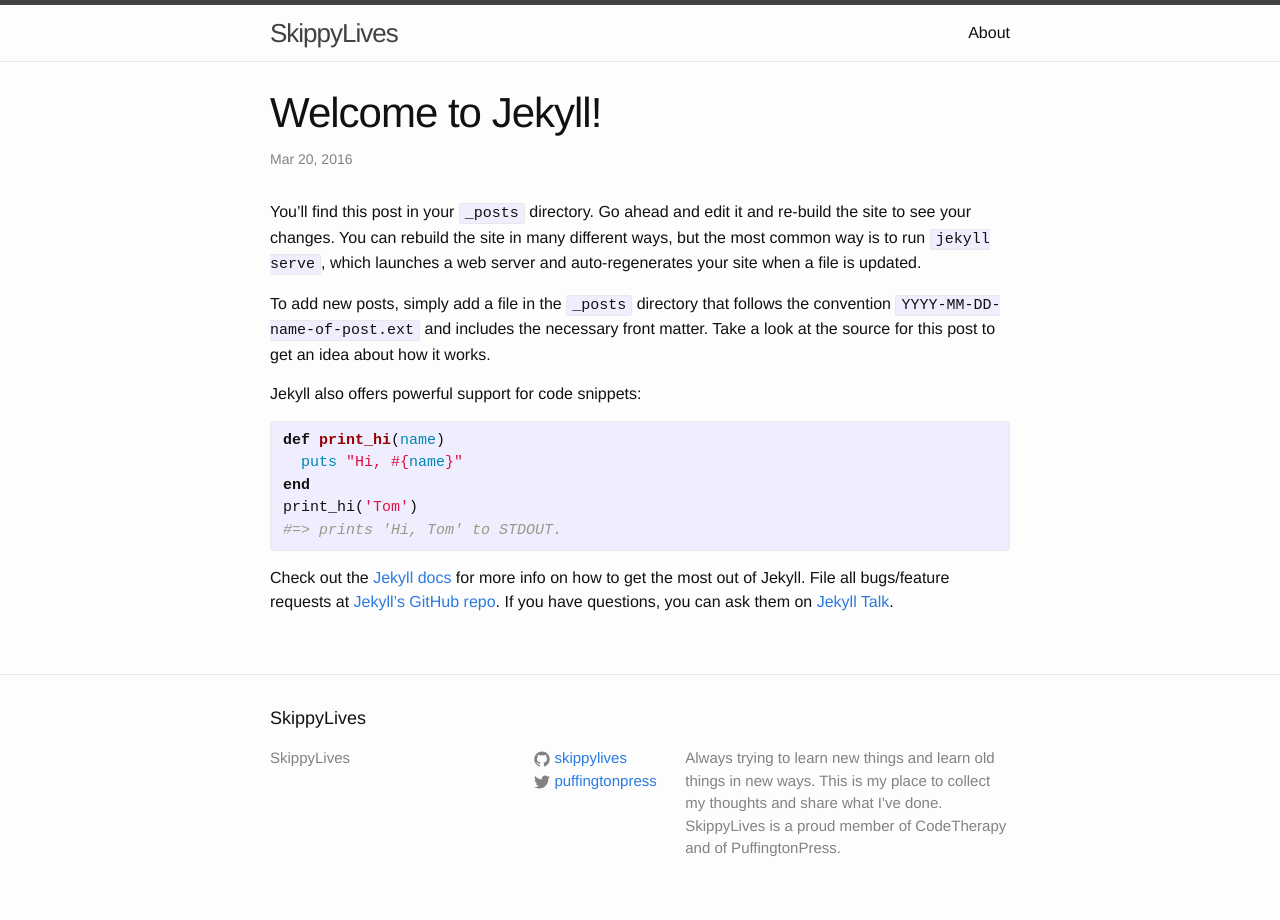
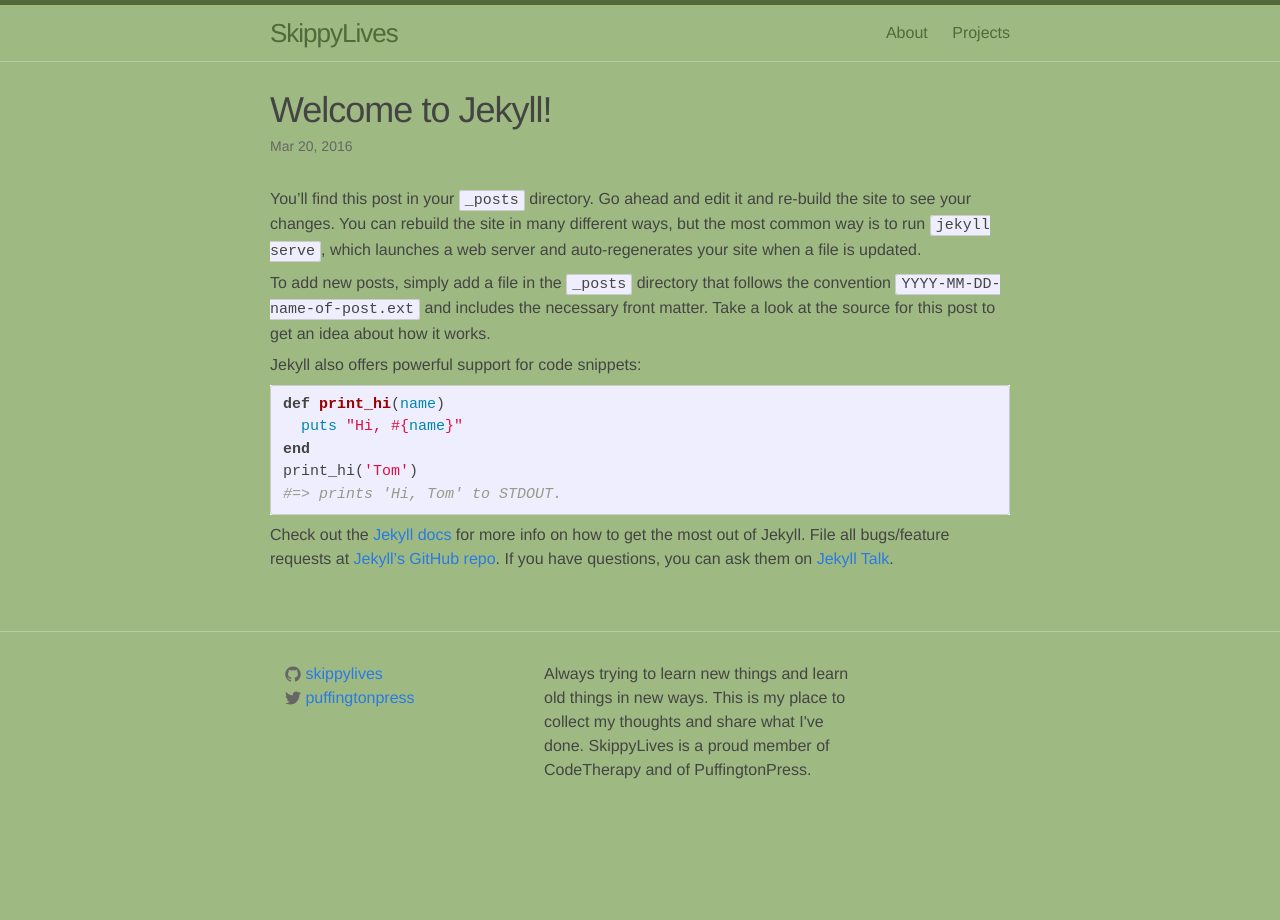
Before and after one commit to SkippyLives/skippylives.github.io, a Jekyll site: the page built from _posts/2016-03-19-welcome-to-jekyll.markdown, in a window 1280 px wide. Built offline with Jekyll 4.4.1, drawn with Linux system fonts in a browser that asks for light colours.

Commit message:
added projects dir.

```diff
--- a/_config.yml
+++ b/_config.yml
@@ -19,3 +19,10 @@
 
 # Build settings
 markdown: kramdown
+
+excerpt_separator: "<!--more-->"
+column_separator: "<!--column-->"
+item_separator: "<!--item-->"
+
+collections:
+- projects
--- a/_includes/footer.html
+++ b/_includes/footer.html
@@ -2,17 +2,7 @@
 
   <div class="wrapper">
 
-    <h2 class="footer-heading">{{ site.title }}</h2>
-
-    <div class="footer-col-wrapper">
       <div class="footer-col footer-col-1">
-        <ul class="contact-list">
-          <li>{{ site.title }}</li>
-          <li><a href="mailto:{{ site.email }}">{{ site.email }}</a></li>
-        </ul>
-      </div>
-
-      <div class="footer-col footer-col-2">
         <ul class="social-media-list">
           {% if site.github_username %}
           <li>
--- a/_sass/_base.scss
+++ b/_sass/_base.scss
@@ -34,7 +34,7 @@
 p, blockquote, pre,
 ul, ol, dl, figure,
 %vertical-rhythm {
-    margin-bottom: $spacing-unit / 2;
+    margin-bottom: $col-spacing-unit / 2;
 }
 
 
--- a/_sass/_layout.scss
+++ b/_sass/_layout.scss
@@ -2,8 +2,8 @@
  * Site header
  */
 .site-header {
-    border-top: 5px solid $grey-color-dark;
-    border-bottom: 1px solid $grey-color-light;
+    border-top: 5px solid $green-color-dark;
+    border-bottom: 1px solid $green-color-light;
     min-height: 56px;
 
     // Positioning context for the mobile navigation icon
@@ -20,7 +20,7 @@
 
     &,
     &:visited {
-        color: $grey-color-dark;
+        color: $green-color-dark;
     }
 }
 
@@ -33,7 +33,7 @@
     }
 
     .page-link {
-        color: $text-color;
+        color: $green-color-dark;
         line-height: $base-line-height;
 
         // Gaps between nav items, but not on the last one
@@ -98,7 +98,7 @@
  * Site footer
  */
 .site-footer {
-    border-top: 1px solid $grey-color-light;
+    border-top: 1px solid $green-color-light;
     padding: $spacing-unit 0;
 }
 
@@ -204,7 +204,7 @@
 }
 
 .post-title {
-    font-size: 42px;
+    font-size: 36px;
     letter-spacing: -1px;
     line-height: 1;
 
@@ -239,4 +239,31 @@
             font-size: 18px;
         }
     }
+ }
+.project-col-wrapper {
+	font-size: 15px;
+	#color: $grey-color;
+	margin-left: -$col-spacing-unit / 2;
+	@extend %clearfix;
 }
+
+.project-col {
+	float: left;
+	margin-bottom: $col-spacing-unit / 2;
+	padding-left: $col-spacing-unit / 2;
+}
+
+.project-3col {
+	width: -webkit-calc(33% - (#{$col-spacing-unit} / 2));
+	width:         calc(33% - (#{$col-spacing-unit} / 2));
+}
+
+.project-2col {
+	width: -webkit-calc(50% - (#{$spacing-unit} / 2));
+	width:         calc(50% - (#{$spacing-unit} / 2));
+}
+
+.project-4col {
+	width: -webkit-calc(25% - (#{$spacing-unit} / 2));
+	width:         calc(25% - (#{$spacing-unit} / 2));
+}
--- a/css/main.scss
+++ b/css/main.scss
@@ -13,14 +13,20 @@
 $base-line-height: 1.5;
 
 $spacing-unit:     30px;
+$col-spacing-unit: 15px;
 
-$text-color:       #111;
-$background-color: #fdfdfd;
+$text-color:       #444; //#111;
+$background-color: #9EBA82; //#A0B58B; //#fdfdfd;
 $brand-color:      #2a7ae2;
 
-$grey-color:       #828282;
+$grey-color:       #666;
 $grey-color-light: lighten($grey-color, 40%);
 $grey-color-dark:  darken($grey-color, 25%);
+
+$green-color:       #9EBA82;
+$green-color-light: lighten($green-color, 10%);
+$green-color-dark:  darken($green-color, 30%);
+
 
 // Width of the content area
 $content-width:    800px;
```
Also changed, not shown: _layouts/page3col.html (added, +53 -0 lines), _projects/unity3d.md (added, +16 -0 lines), projects.md (added, +8 -0 lines), _drafts/working-on-it.markdown (added).
